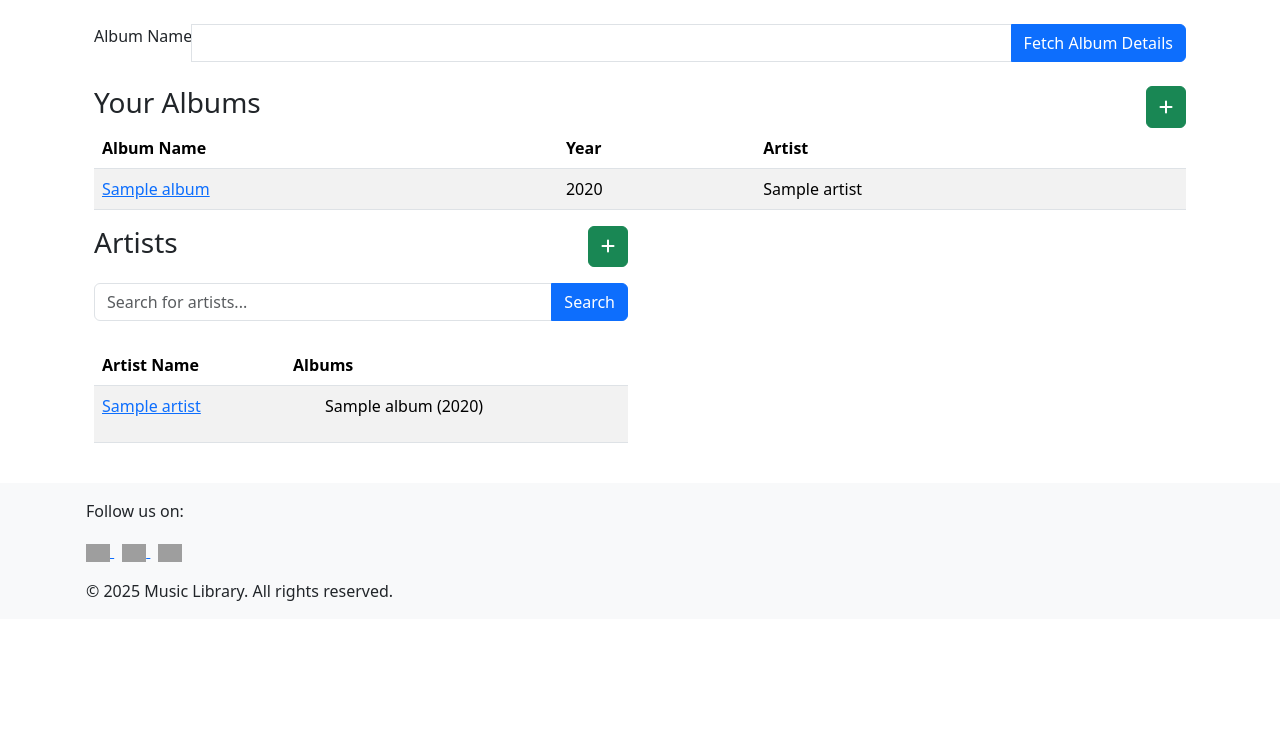
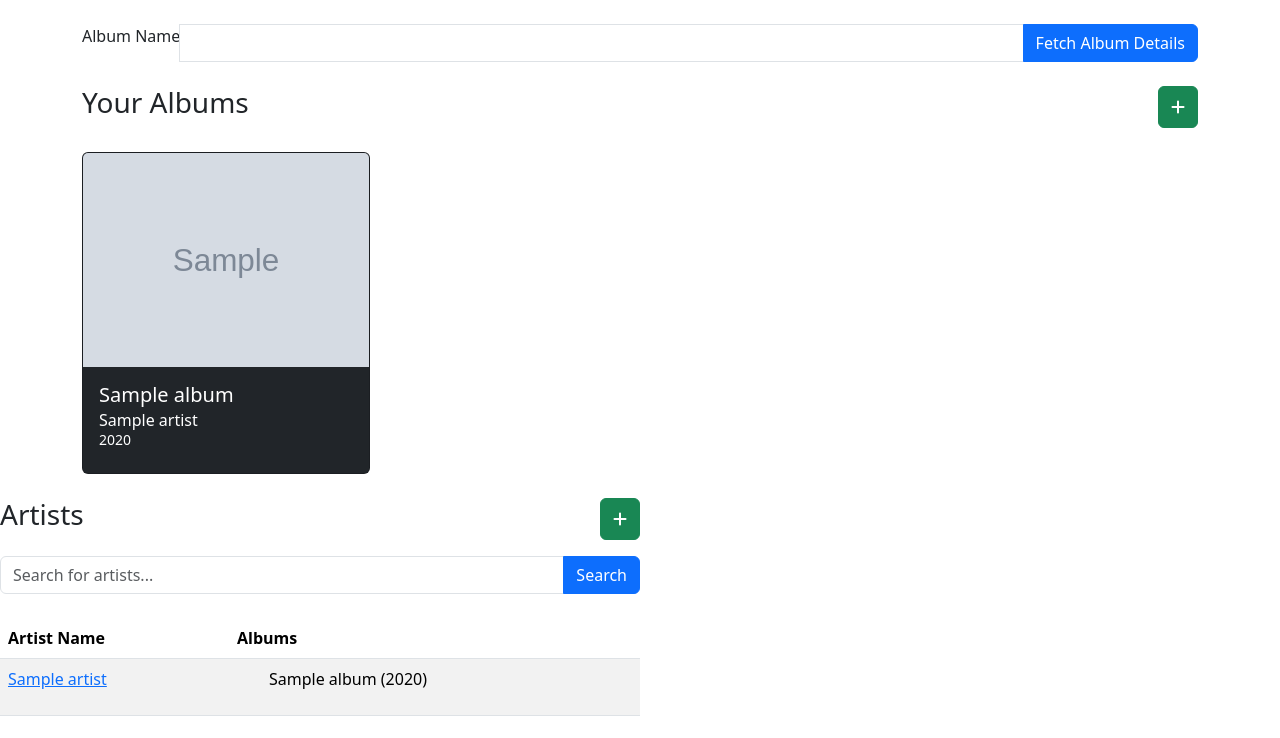
Before and after one commit to Georgeburn94/StarTrack, a Django app: page / in a window 1280 px wide. Shown: the part 56-794 px from the top of the page. Before the commit the page ends 657 px from the top, so only its background shows below. Run offline with Django 4.2, Linux system fonts and the light colour scheme; a user stored in the database is signed in; tables that the repository leaves empty hold one stand-in row (values such as "Sample post"); grey boxes marked "Sample" are stand-in pictures; some libraries are stand-ins or nearby versions; grey boxes are pictures that could not be loaded.

Commit message:
add: albums in cards on home.html

```diff
--- a/startrack/templates/base.html
+++ b/startrack/templates/base.html
@@ -67,11 +67,11 @@
     </nav>
 
     <!-- Main Content -->
-    <div class="container mt-4">
+
         {% block content %}
         <!-- Page-specific content goes here -->
         {% endblock %}
-    </div>
+
 
     <!-- Footer -->
     <footer class="bg-light text-center text-lg-start mt-4">
--- a/startrack/templates/home.html
+++ b/startrack/templates/home.html
@@ -35,27 +35,36 @@
                     <i class="fa-solid fa-plus"></i>
                 </button>
             </div>
-            <table class="table table-striped">
-                <thead>
-                    <tr>
-                        <th scope="col">Album Name</th>
-                        <th scope="col">Year</th>
-                        <th scope="col">Artist</th>
-                    </tr>
-                </thead>
-                <tbody>
+        </div>
+    </div>
+
+    <div class="row mt-4">
+
         {% for artist in artists %}
+
         {% for album in artist.albums.all %}
-                    <tr>
-                        <td><a href="{% url 'album_tracks' album.albumID %}">{{ album.name }}</a></td>
-                        <td>{{ album.year }}</td>
-                        <td>{{ artist.name }}</td>
-                    </tr>
+
+        <div class="col-md-3 mb-4">
+            <div class="card text-bg-dark" style="width: 18rem;">
+                <img src="{{ album.featured_image }}" class="card-img-top" alt="{ album.name } cover art">
+                <div class="card-body">
+                    <h5 class="card-title">{{ album.name }}
+                        <h6 class="card-subtitle">{{ artist.name}}</h6>
+                        <h6><small>{{ album.year }}</small></h6>
+                </div>
+            </div>
+        </div>
+
+
+
         {% endfor %}
         {% endfor %}
-                </tbody>
-            </table>
     </div>
+</div>
+
+
+
+
 
 
 
@@ -110,7 +119,7 @@
         </table>
     </div>
 </div>
-    </div>
+
 
 
 
@@ -202,13 +211,13 @@
 
 
 {% else %}
-    <div class="container text-center">
+<div class=row>
     <h2>Welcome to the Music Library</h2>
     <p>Sign in or register to access your music library.</p>
     <a href="{% url 'account_login' %}" class="btn btn-primary">Login</a>
     <a href="{% url 'account_signup' %}" class="btn btn-secondary">Register</a>
 </div>
 {% endif %}
+
 </div>
-
 {% endblock %}
```
Lines whose indentation alone changed are shown as unchanged.
